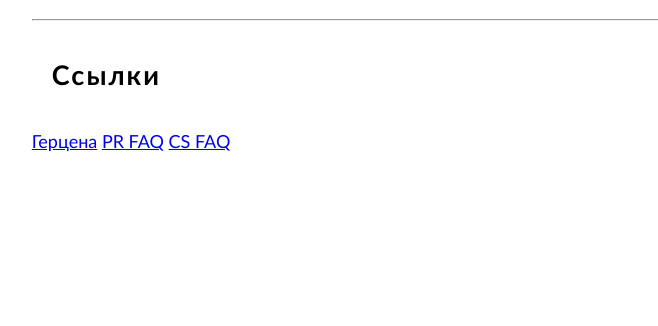
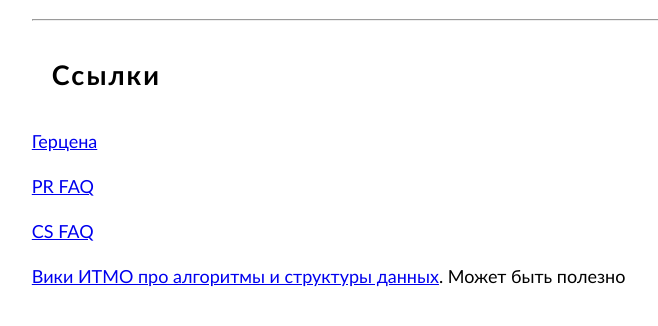
Before and after one commit to jcdkiki/jcdkiki.github.io, a plain HTML site: page index.html in a window 1280 px wide. Shown: the part 90-416 px from the top of the page, without its empty margins (71-729 px from the left). Drawn offline with Linux system fonts and the light colour scheme.

Commit message:
minor things

```diff
--- a/index.html
+++ b/index.html
@@ -9,9 +9,10 @@
         <div>
             <hr>
             <h2>Ссылки</h2>
-            <a href="save-gercena/index.html">Герцена</a>
-            <a href="pr-faq/index.html">PR FAQ</a>
-            <a href="cs-faq/index.html">CS FAQ</a>
+            <p><a href="save-gercena/index.html">Герцена</a></p>
+            <p><a href="pr-faq/index.html">PR FAQ</a></p>
+            <p><a href="cs-faq/index.html">CS FAQ</a></p>
+            <p><a href="https://neerc.ifmo.ru/wiki/index.php?title=%D0%90%D0%BB%D0%B3%D0%BE%D1%80%D0%B8%D1%82%D0%BC%D1%8B_%D0%B8_%D1%81%D1%82%D1%80%D1%83%D0%BA%D1%82%D1%83%D1%80%D1%8B_%D0%B4%D0%B0%D0%BD%D0%BD%D1%8B%D1%85">Вики ИТМО про алгоритмы и структуры данных</a>. Может быть полезно</p>
         </div>
     </body>
 </html>
```
Also changed, not shown: cs-faq/index.html (+1 -1 lines), pr-faq/index.html (+1 -1 lines).
